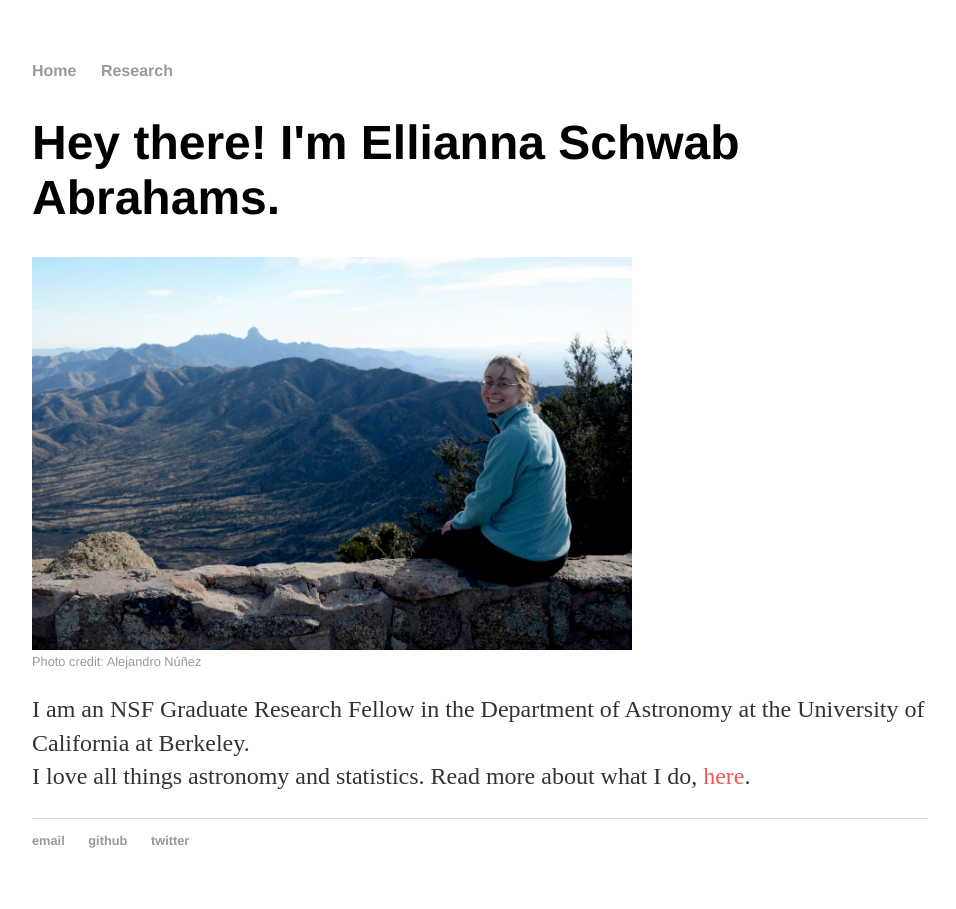
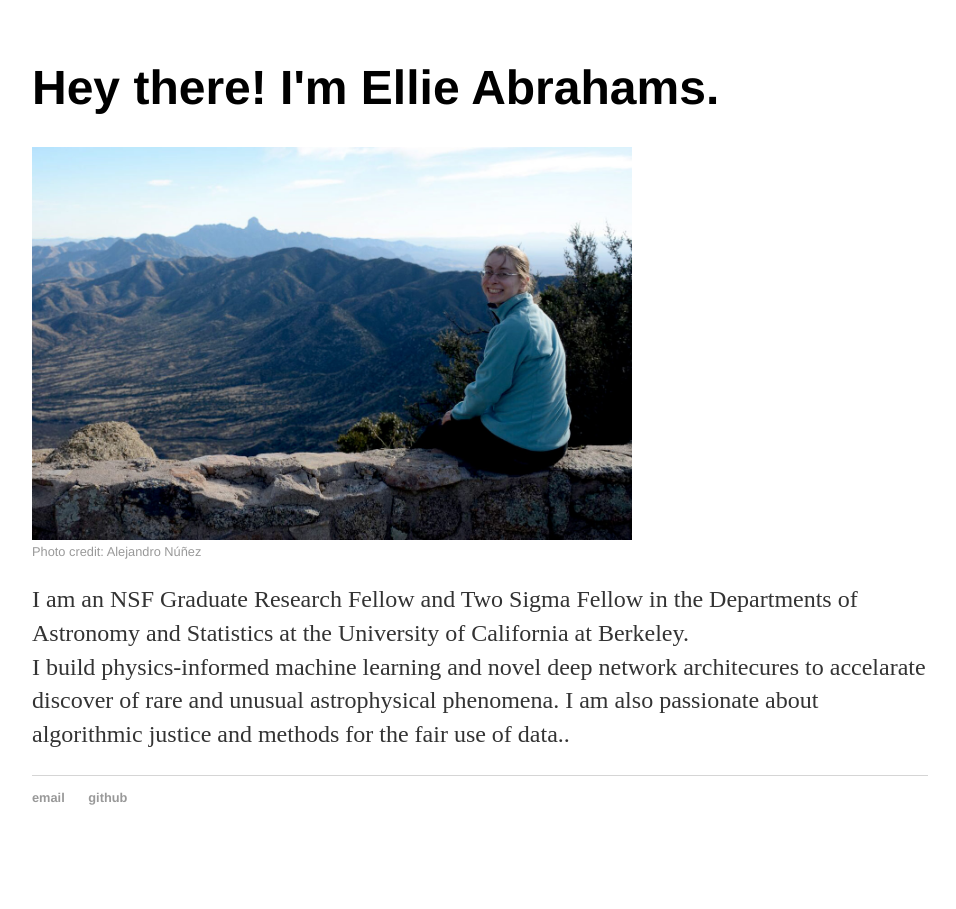
Before and after one commit to elliesch/elliesch.github.io, a Jekyll site: the page built from index.html, in a window 1280 px wide. Shown: the whole page, without its empty margins (160-1116 px from the left). Built offline with Jekyll 4.4.1, drawn with Linux system fonts in a browser that asks for light colours.

Commit message:
temp fix

```diff
--- a/_layouts/default.html
+++ b/_layouts/default.html
@@ -8,13 +8,13 @@
 			<link rel="stylesheet" type="text/css" href="/css/main.css">
 		</head>
 		<body>
-			<nav>
+			<!--<nav>
 	    		<ul>
 	        		<li><a href="/">Home</a></li>
-		        	<!-- <li><a href="/about">About</a></li> -->
+		        	<li><a href="/about">About</a></li>
 	        		<li><a href="/research">Research</a></li>
 	    		</ul>
-			</nav>
+			</nav> -->
 			<div class="container">
 
 			{{ content }}
@@ -24,7 +24,7 @@
 	    		<ul>
 	        		<li><a href="mailto:ellianna@berkeley.edu">email</a></li>
 	        		<li><a href="https://github.com/elliesch">github</a></li>
-	        		<li><a href="https://twitter.com/SeeTheStarsRise">twitter</a></li>
+	        		<!--<li><a href="https://twitter.com/SeeTheStarsRise">twitter</a></li>-->
 				</ul>
 			</footer>
 		</body>
--- a/index.html
+++ b/index.html
@@ -1,10 +1,17 @@
 ---
 layout: default
-title: Ellie Abrahams, Student Astronomer
+title: Ellie Abrahams, Astrostastician
 ---
 <div class="blurb">
-	<h1>Hey there! I'm Ellianna Schwab Abrahams.</h1>
+	<h1>Hey there! I'm Ellie Abrahams.</h1>
 	<img src="/images/me_at_mdm.jpg" alt="The view from Columbia's MDM Telescope" style="width:600px">
 	<figcaption style="font-family:'Helvetica', 'Arial', 'Sans-Serif'; font-size: 0.8em; color: #999;">Photo credit: Alejandro Núñez</figcaption>
-	<p>I am an NSF Graduate Research Fellow in the Department of Astronomy at the University of California at Berkeley. <br>I love all things astronomy and statistics. Read more about what I do, <a href="/projects">here</a>.</p>
+
+	<p>I am an NSF Graduate Research Fellow and Two Sigma Fellow in the Departments of Astronomy and Statistics at the University of California at Berkeley. <br>I build physics-informed machine learning and novel deep network architecures to accelarate discover of rare and unusual astrophysical phenomena. I am also passionate about algorithmic justice and methods for the fair use of data.</a>.</p>
+
+	<!--
+	<p>I am an NSF Graduate Research Fellow in the Departments of Astronomy and Statistics at the University of California at Berkeley. <br>I build novel deep network architecures to accelarate discover of rare and unusual astrophysical phenomena. Read more about what I do, <a href="/projects">here</a>.</p>
+	-->
+
+
 </div><!-- /.blurb -->
```
